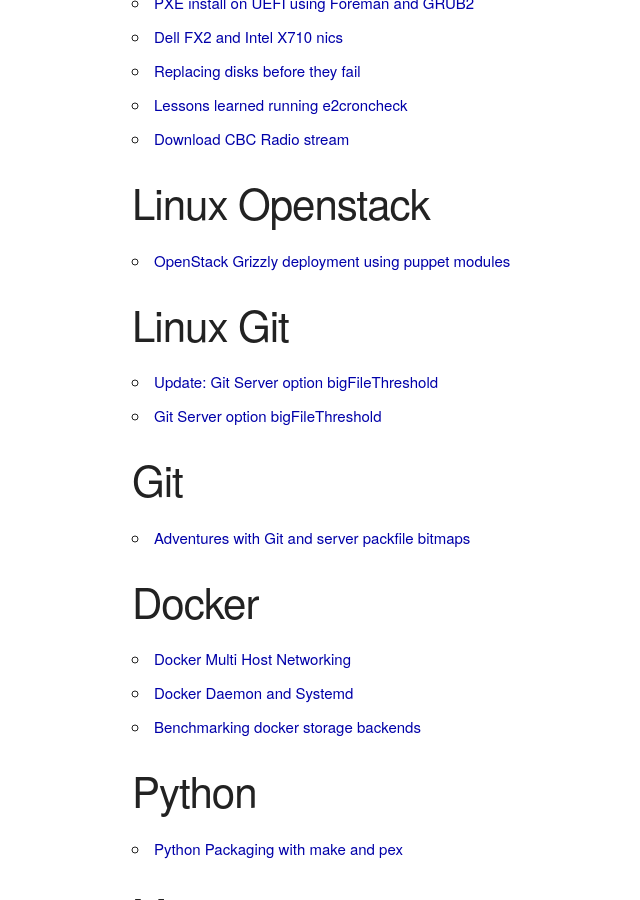
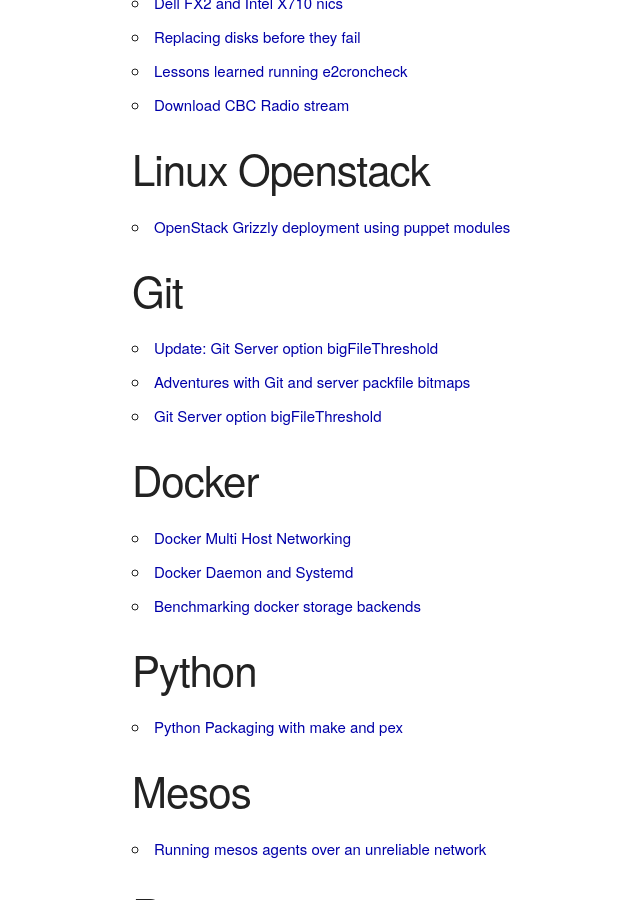
Before and after one commit to kscherer/kscherer.github.com, a Jekyll site: the page built from categories.html, in a window 1280 px wide and 900 px high, scrolled down 1177 px. Shown: the whole window, without its empty margins (28-668 px from the left). Built offline with Jekyll 4.4.1, drawn with Linux system fonts in a browser that asks for light colours.

```diff
--- a/_posts/2014-09-26-git-server-option-bigfilethreshold.md
+++ b/_posts/2014-09-26-git-server-option-bigfilethreshold.md
@@ -1,8 +1,8 @@
 ---
 layout: post
 title: "Git Server option bigFileThreshold"
-category: Linux Git
-tags: [linux git]
+category: Git
+tags: [git]
 ---
 
 # Introduction
--- a/_posts/2021-02-11-update-git-server-option-bigfilethreshold.md
+++ b/_posts/2021-02-11-update-git-server-option-bigfilethreshold.md
@@ -1,8 +1,8 @@
 ---
 layout: post
 title: "Update: Git Server option bigFileThreshold"
-category: Linux Git
-tags: [linux git]
+category: Git
+tags: [git]
 ---
 
 # Introduction
```
Also changed, not shown: other parts of _posts/2014-09-26-git-server-option-bigfilethreshold.md (+1 -1 lines).
